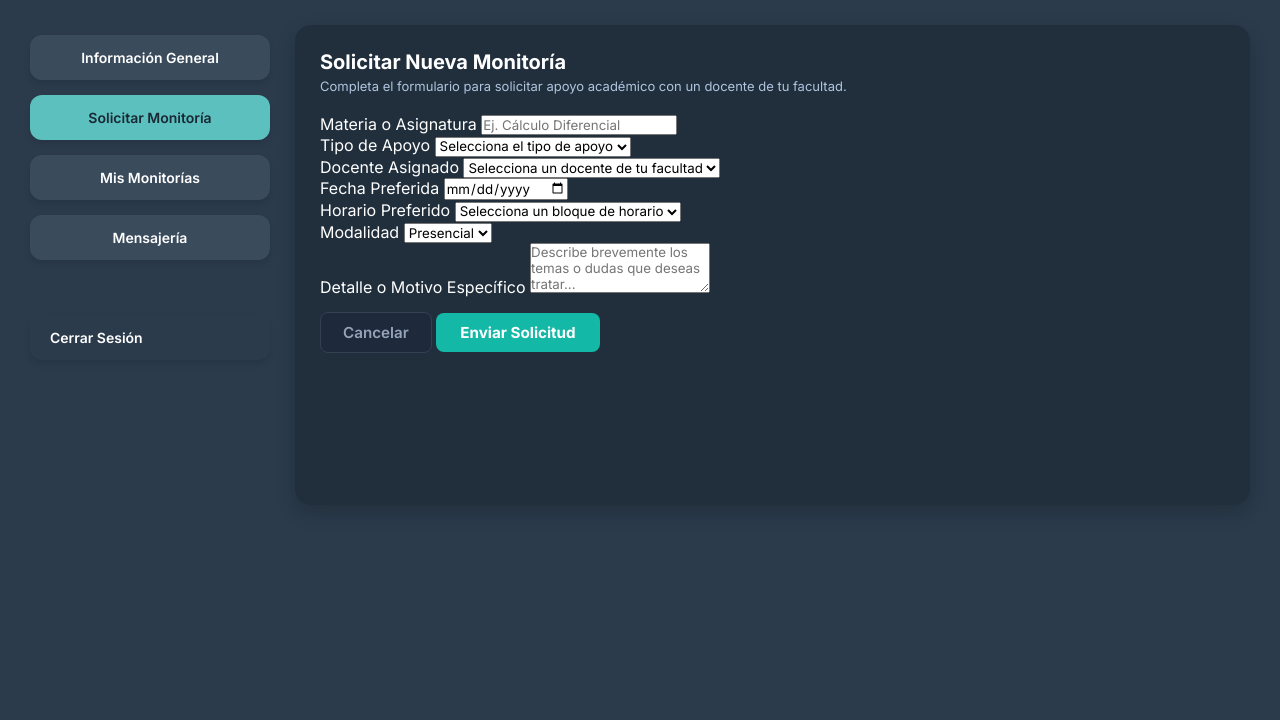
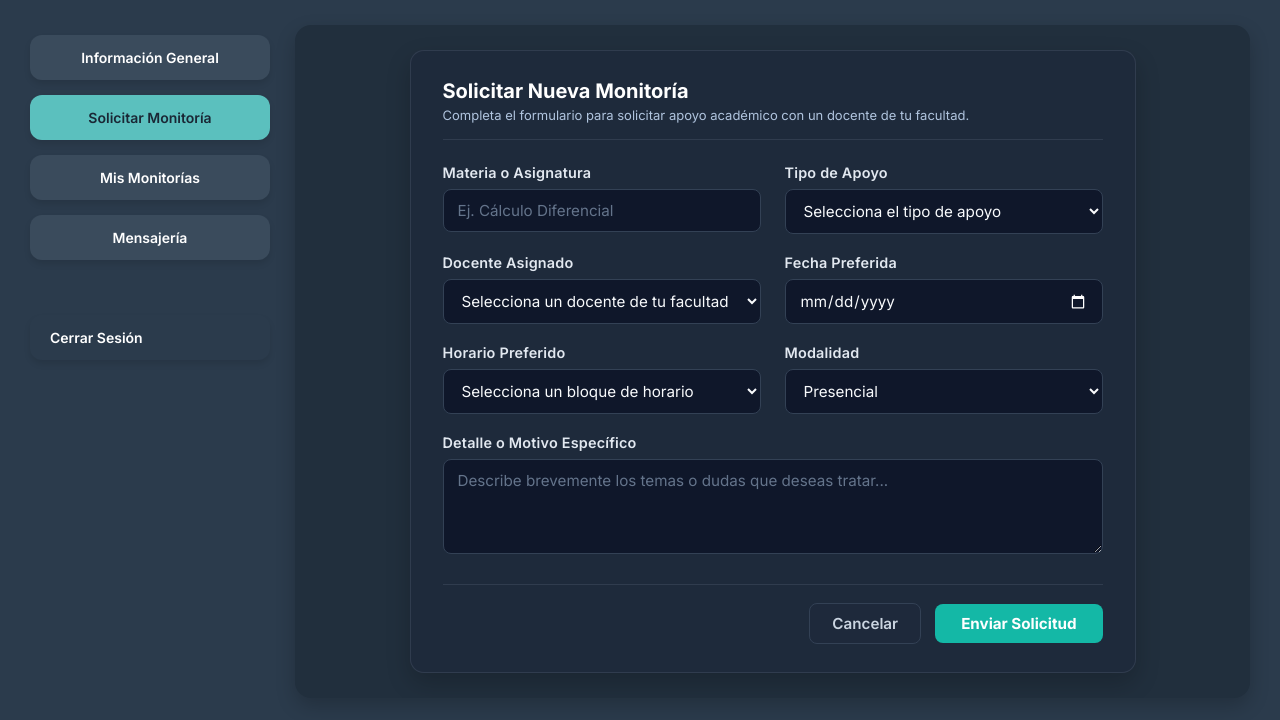
Before and after one commit to Tomiokalet/Gestion_de_monitoria_academic, a Flask app: template templates/estudiante/estudiante_solicitar.html in a window 1280 px wide. Shown: the part 80-800 px from the top of the page. Run offline with Flask 3, Linux system fonts and the light colour scheme; the template is opened without the code that fills it, so the values that code supplies are empty.

Commit message:
Actualiza diseño y estilos de estudiante_solicitar.html

```diff
--- a/static/css/extras.css
+++ b/static/css/extras.css
@@ -143,3 +143,192 @@ tr.fila-inactiva td:last-child { opacity: 1; }
 /* Botones de acción pequeños (docente) */
 button.btn-action-sm { display: inline-block; background-color: transparent; color: var(--btn-active); border: 1px solid var(--btn-active); padding: 5px 10px; border-radius: 6px; font-size: 11px; font-weight: 700; cursor: pointer; transition: background-color 0.2s, color 0.2s; }
 button.btn-action-sm:hover { background-color: var(--btn-active); color: var(--text-dark); }
+
+/* =========================================================
+   ESTILOS FORMULARIO SOLICITAR MONITORÍA
+   ========================================================= */
+
+.logout-form {
+    display: block;
+    width: 100%;
+}
+
+.logout-form button.logout {
+    width: 100%;
+    text-align: left;
+    border: none;
+    background: none;
+    cursor: pointer;
+    font-family: inherit;
+}
+
+/* Contenedor interno de la tarjeta del formulario */
+.form-card-container {
+    max-width: 860px;
+    margin: 0 auto;
+    background: rgba(30, 41, 59, 0.7);
+    border: 1px solid rgba(148, 163, 184, 0.15);
+    border-radius: 14px;
+    padding: 28px 32px;
+    box-shadow: 0 10px 25px rgba(0, 0, 0, 0.2);
+}
+
+.form-card-container .panel-header {
+    margin-bottom: 24px;
+    padding-bottom: 16px;
+    border-bottom: 1px solid rgba(148, 163, 184, 0.15);
+}
+
+/* Alertas Flash */
+.flash-alert {
+    padding: 12px 16px;
+    margin-bottom: 20px;
+    border-radius: 8px;
+    font-size: 0.92rem;
+    font-weight: 600;
+    color: #ffffff;
+}
+
+.flash-error {
+    background: rgba(239, 68, 68, 0.2);
+    border: 1px solid #ef4444;
+}
+
+.flash-success,
+.flash-info {
+    background: rgba(34, 197, 94, 0.2);
+    border: 1px solid #22c55e;
+}
+
+/* Cuadrícula de 2 columnas */
+.form-grid-layout {
+    display: grid;
+    grid-template-columns: repeat(2, 1fr);
+    gap: 20px 24px;
+}
+
+.form-group {
+    display: flex;
+    flex-direction: column;
+    gap: 8px;
+}
+
+.form-group.full-width {
+    grid-column: 1 / -1;
+}
+
+.form-group label {
+    font-size: 0.9rem;
+    font-weight: 600;
+    color: #e2e8f0;
+    letter-spacing: 0.2px;
+}
+
+/* Inputs, Selects y Textarea */
+.form-control-custom {
+    width: 100%;
+    box-sizing: border-box;
+    padding: 11px 14px;
+    border-radius: 8px;
+    border: 1px solid #334155;
+    background-color: #0f172a;
+    color: #f8fafc;
+    font-family: 'Inter', sans-serif;
+    font-size: 0.95rem;
+    transition: border-color 0.2s ease, box-shadow 0.2s ease;
+}
+
+.form-control-custom::placeholder {
+    color: #64748b;
+}
+
+.form-control-custom:focus {
+    outline: none;
+    border-color: #14b8a6;
+    box-shadow: 0 0 0 3px rgba(20, 184, 166, 0.2);
+}
+
+/* Ícono del calendario en modo oscuro */
+.form-control-custom[type="date"]::-webkit-calendar-picker-indicator {
+    filter: invert(1);
+    cursor: pointer;
+}
+
+textarea.form-control-custom {
+    resize: vertical;
+    min-height: 95px;
+}
+
+/* Botones de acción */
+.form-actions {
+    display: flex;
+    flex-direction: row;
+    justify-content: flex-end;
+    align-items: center;
+    gap: 14px;
+    margin-top: 10px;
+    padding-top: 18px;
+    border-top: 1px solid rgba(148, 163, 184, 0.15);
+}
+
+.btn-cancelar {
+    padding: 10px 22px;
+    text-decoration: none;
+    border-radius: 8px;
+    color: #cbd5e1;
+    background-color: #1e293b;
+    border: 1px solid #334155;
+    font-size: 0.95rem;
+    font-weight: 600;
+    display: inline-flex;
+    align-items: center;
+    justify-content: center;
+    transition: background-color 0.2s ease, color 0.2s ease;
+}
+
+.btn-cancelar:hover {
+    background-color: #334155;
+    color: #ffffff;
+}
+
+.btn-enviar {
+    padding: 10px 26px;
+    border-radius: 8px;
+    background-color: #14b8a6;
+    color: #ffffff;
+    border: none;
+    font-size: 0.95rem;
+    font-weight: 700;
+    cursor: pointer;
+    transition: background-color 0.2s ease, transform 0.1s ease;
+}
+
+.btn-enviar:hover {
+    background-color: #0d9488;
+}
+
+.btn-enviar:active {
+    transform: scale(0.98);
+}
+
+/* Responsividad para móviles o pantallas pequeñas */
+@media (max-width: 768px) {
+    .form-grid-layout {
+        grid-template-columns: 1fr;
+    }
+
+    .form-card-container {
+        padding: 20px;
+    }
+
+    .form-actions {
+        flex-direction: column-reverse;
+        align-items: stretch;
+    }
+
+    .btn-cancelar,
+    .btn-enviar {
+        width: 100%;
+        text-align: center;
+    }
+}
--- a/templates/estudiante/estudiante_solicitar.html
+++ b/templates/estudiante/estudiante_solicitar.html
@@ -42,13 +42,13 @@
             <a class="nav-btn active" href="{{ url_for('pages', page='estudiante/estudiante_solicitar.html') }}" aria-current="page">Solicitar Monitoría</a>
             <a class="nav-btn inactive" href="{{ url_for('pages', page='estudiante/estudiante_mis_monitorias.html') }}">Mis Monitorías</a>
             <a class="nav-btn inactive" href="{{ url_for('pages', page='estudiante/estudiante_chat.html') }}">Mensajería</a>
-            <form action="{{ url_for('logout') }}" method="POST" style="display: inline;">
-                <button type="submit" class="nav-btn inactive logout" style="width: 100%; text-align: left; border: none; background: none; cursor: pointer;">Cerrar Sesión</button>
+            <form action="{{ url_for('logout') }}" method="POST" class="logout-form">
+                <button type="submit" class="nav-btn inactive logout">Cerrar Sesión</button>
             </form>
         </nav>
 
         <main class="central-panel section-panel">
-            <section>
+            <section class="form-card-container">
                 <div class="panel-header">
                     <div>
                         <h2>Solicitar Nueva Monitoría</h2>
@@ -59,14 +59,14 @@
                 {% with messages = get_flashed_messages(with_categories=true) %}
                     {% if messages %}
                         {% for category, message in messages %}
-                            <div style="padding: 12px 16px; margin-bottom: 20px; border-radius: 8px; background: {% if category == 'error' %}rgba(239, 68, 68, 0.2){% else %}rgba(34, 197, 94, 0.2){% endif %}; border: 1px solid {% if category == 'error' %}#ef4444{% else %}#22c55e{% endif %}; color: #fff;">
+                            <div class="flash-alert flash-{{ category }}">
                                 {{ message }}
                             </div>
                         {% endfor %}
                     {% endif %}
                 {% endwith %}
 
-                <form action="{{ url_for('crear_solicitud_estudiante') }}" method="POST">
+                <form action="{{ url_for('crear_solicitud_estudiante') }}" method="POST" class="solicitud-form">
                     <div class="form-grid-layout">
 
                         <div class="form-group">
@@ -100,7 +100,6 @@
                             <input type="date" id="fecha_preferida" name="fecha_preferida" class="form-control-custom" required>
                         </div>
 
-                        <!-- Horario convertido en lista desplegable estandarizada -->
                         <div class="form-group">
                             <label for="horario">Horario Preferido</label>
                             <select id="horario" name="horario" class="form-control-custom" required>
@@ -126,12 +125,11 @@
                             <textarea id="detalle" name="detalle" rows="3" class="form-control-custom" placeholder="Describe brevemente los temas o dudas que deseas tratar..."></textarea>
                         </div>
 
-                        <!-- Botones de Acción -->
-                        <div class="form-group full-width" style="flex-direction: row; justify-content: flex-end; gap: 12px; margin-top: 15px;">
-                            <a href="{{ url_for('pages', page='estudiante/estudiante_mis_monitorias.html') }}" style="padding: 10px 22px; text-decoration: none; border-radius: 8px; color: #94a3b8; background: #1e293b; border: 1px solid #334155; font-size: 0.95rem; font-weight: 600; display: inline-flex; align-items: center;">
+                        <div class="form-group full-width form-actions">
+                            <a href="{{ url_for('pages', page='estudiante/estudiante_mis_monitorias.html') }}" class="btn-cancelar">
                                 Cancelar
                             </a>
-                            <button type="submit" style="padding: 10px 24px; border-radius: 8px; background: #14b8a6; color: #ffffff; border: none; font-size: 0.95rem; font-weight: 700; cursor: pointer; transition: background 0.2s;">
+                            <button type="submit" class="btn-enviar">
                                 Enviar Solicitud
                             </button>
                         </div>
```
